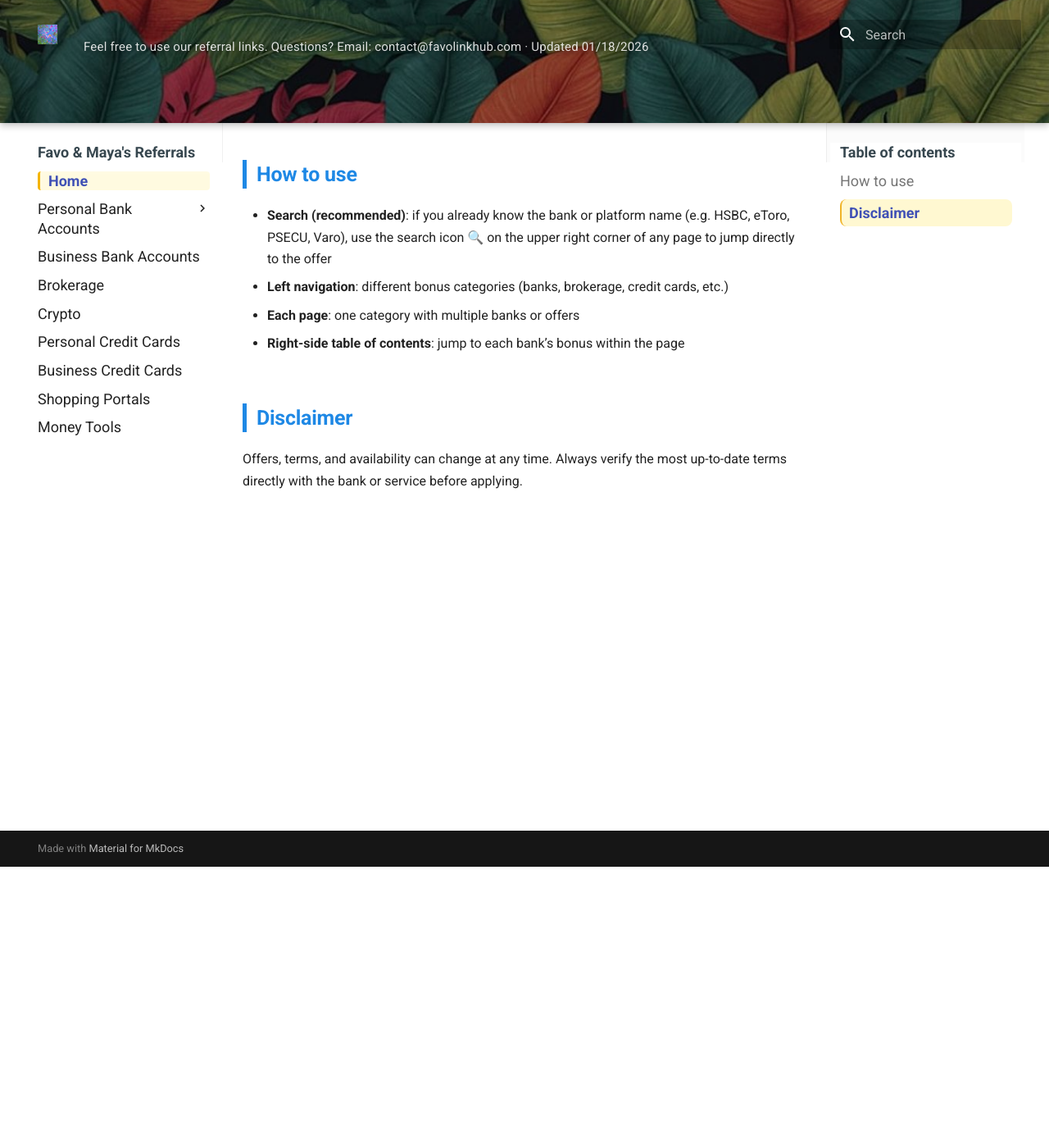
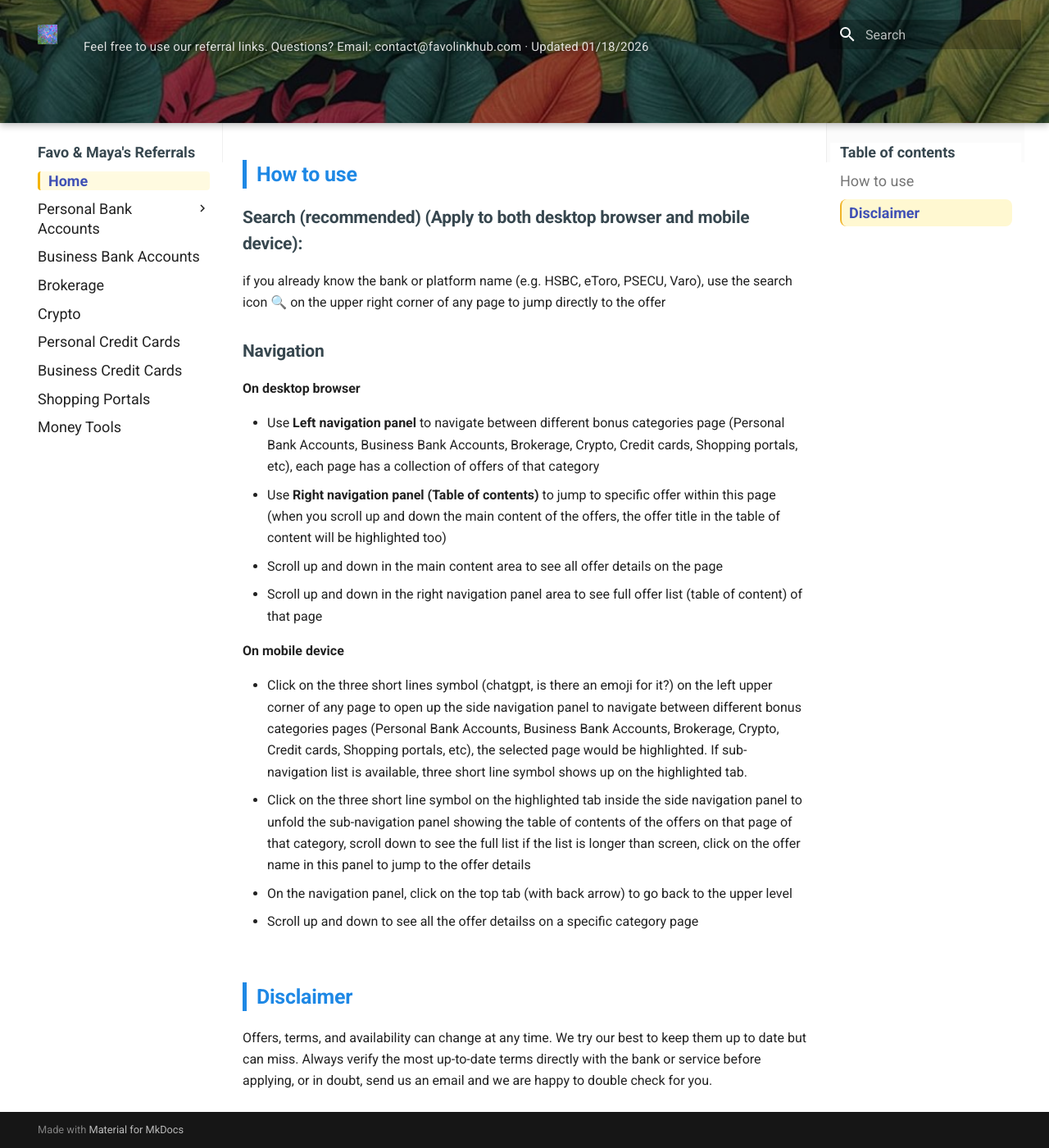
Before and after one commit to whispersofzephyr/favolinkhub-site, an MkDocs documentation site: the page built from docs/index.md, in a window 1280 px wide and 1400 px high, scrolled down 343 px. Shown: the whole window at 82% size. Built offline with MkDocs 1.6.1 and Material for MkDocs 9.7.7, drawn with Linux system fonts in a browser that asks for light colours.

Commit message:
Update index.md

```diff
--- a/docs/index.md
+++ b/docs/index.md
@@ -8,10 +8,24 @@ We’re happy to help.
 
 ## How to use
 
-- **Search (recommended)**: if you already know the bank or platform name (e.g. HSBC, eToro, PSECU, Varo), use the search icon 🔍 on the upper right corner of any page to jump directly to the offer
-- **Left navigation**: different bonus categories (banks, brokerage, credit cards, etc.)
-- **Each page**: one category with multiple banks or offers
-- **Right-side table of contents**: jump to each bank’s bonus within the page
+### **Search (recommended)** (Apply to both desktop browser and mobile device):
+if you already know the bank or platform name (e.g. HSBC, eToro, PSECU, Varo), use the search icon 🔍 on the upper right corner of any page to jump directly to the offer
+
+### Navigation
+
+**On desktop browser**
+
+  - Use **Left navigation panel** to navigate between different bonus categories page (Personal Bank Accounts, Business Bank Accounts, Brokerage, Crypto, Credit cards, Shopping portals, etc), each page has a collection of offers of that category
+  - Use **Right navigation panel (Table of contents)** to jump to specific offer within this page (when you scroll up and down the main content of the offers, the offer title in the table of content will be highlighted too)
+  - Scroll up and down in the main content area to see all offer details on the page
+  - Scroll up and down in the right navigation panel area to see full offer list (table of content) of that page
+
+**On mobile device**
+
+  - Click on the three short lines symbol (chatgpt, is there an emoji for it?) on the left upper corner of any page to open up the side navigation panel to navigate between different bonus categories pages (Personal Bank Accounts, Business Bank Accounts, Brokerage, Crypto, Credit cards, Shopping portals, etc), the selected page would be highlighted. If sub-navigation list is available, three short line symbol shows up on the highlighted tab.
+  - Click on the three short line symbol on the highlighted tab inside the side navigation panel to unfold the sub-navigation panel showing the table of contents of the offers on that page of that category, scroll down to see the full list if the list is longer than screen, click on the offer name in this panel to jump to the offer details
+  - On the navigation panel, click on the top tab (with back arrow) to go back to the upper level
+  - Scroll up and down to see all the offer detailss on a specific category page
 
 ## Disclaimer
-Offers, terms, and availability can change at any time. Always verify the most up-to-date terms directly with the bank or service before applying.
+Offers, terms, and availability can change at any time. We try our best to keep them up to date but can miss. Always verify the most up-to-date terms directly with the bank or service before applying, or in doubt, send us an email and we are happy to double check for you.
```
